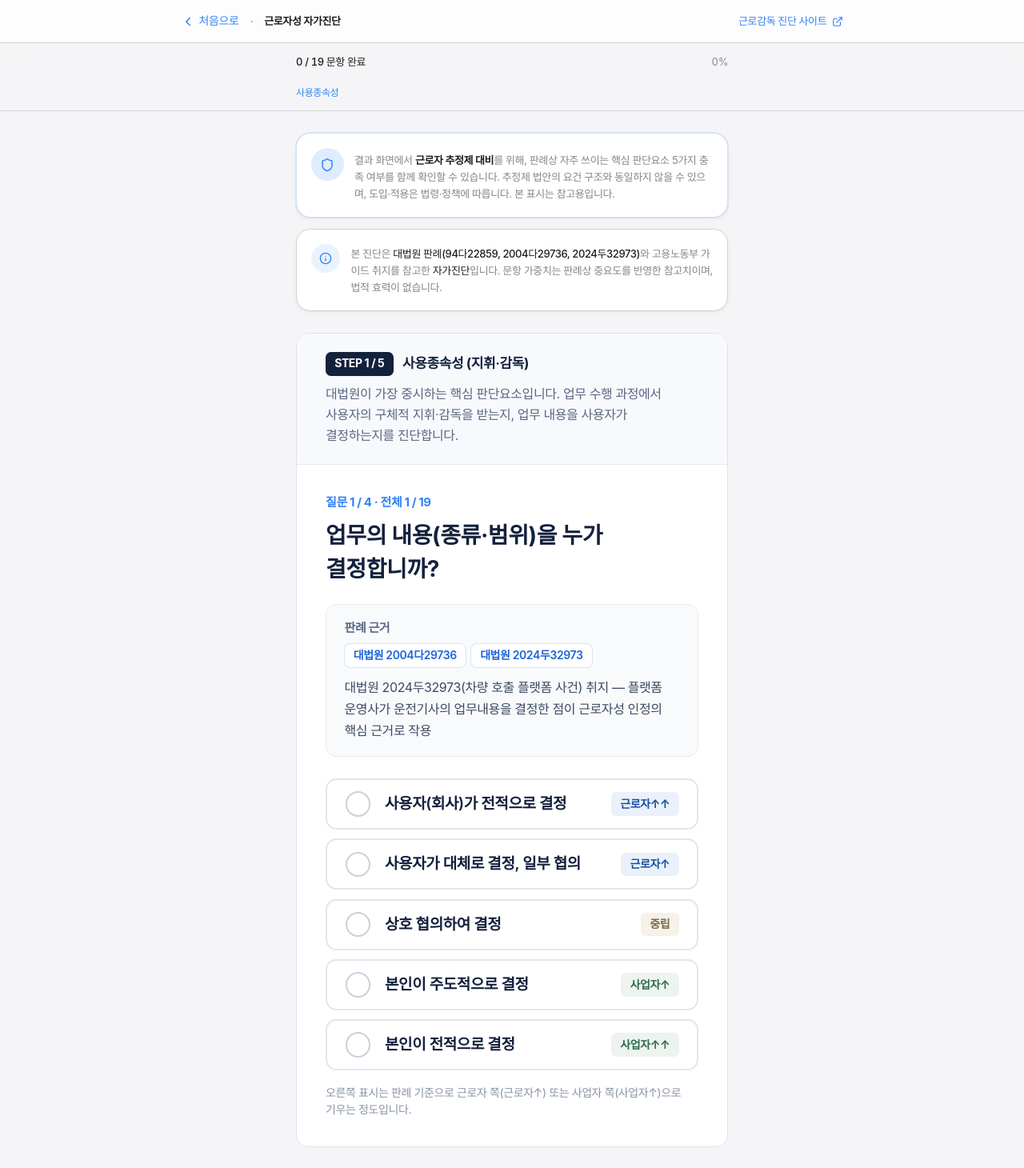
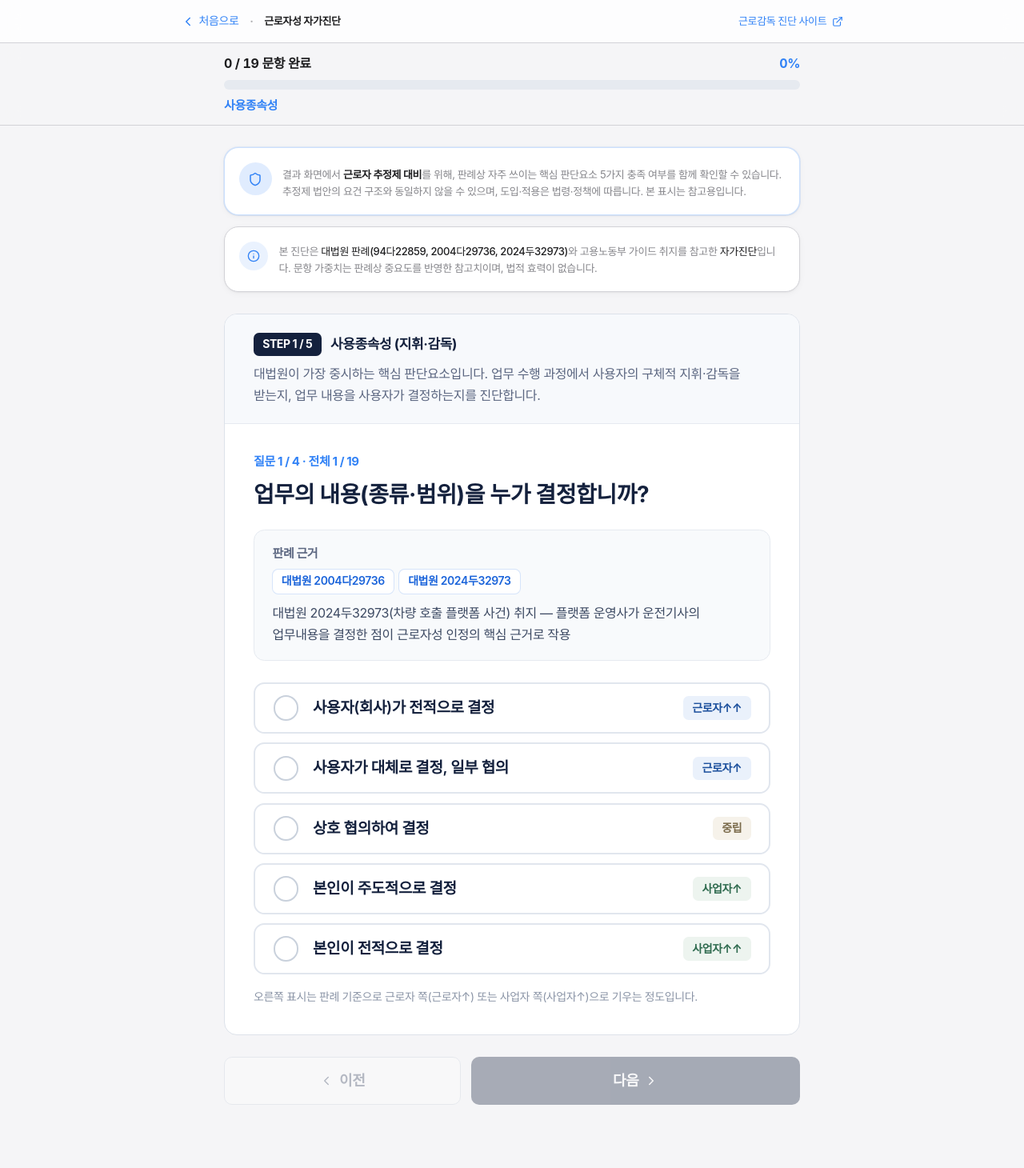
Before and after one commit to cdj44y-ui/worker-diagnosis-app, a React (Vite) app: page /diagnosis in a window 1280 px wide. Shown: the top 1460 px of the page at 80% size. Built offline with nearby package versions, Linux system fonts and the light colour scheme; no server answers.

Commit message:
design: 첫 화면 신뢰형 구성·진단 화면 가독성(넓은 본문·굵은 진행바·큰 버튼), 상담 페이지 유료 자문 안내

```diff
--- a/src/pages/ConsultPage.tsx
+++ b/src/pages/ConsultPage.tsx
@@ -37,7 +37,7 @@ export default function ConsultPage() {
       <div className="max-w-2xl mx-auto px-4 sm:px-5 pt-8 pb-16">
         <h1 className="text-[24px] sm:text-[28px] font-semibold text-apple-text tracking-tight mb-2">상담 신청</h1>
         <p className="text-[14px] text-apple-secondary leading-relaxed mb-6">
-          근로자성 판단·계약 구조 점검이 필요하시면 아래 폼을 남겨 주세요. 담당 노무사에게 바로 접수됩니다.
+          근로자성 판단·계약 구조 점검이 필요하시면 아래 폼을 남겨 주세요. 상담은 유료 자문으로 진행되며, 신청서를 확인한 뒤 일정과 비용을 안내드립니다. 일정에 따라 노무법인 위너스 소속의 경험 많은 노무사가 먼저 연락드릴 수 있습니다.
         </p>
 
         {score || grade ? (
--- a/src/pages/DiagnosisPage.tsx
+++ b/src/pages/DiagnosisPage.tsx
@@ -123,14 +123,14 @@ export default function DiagnosisPage() {
 
         {!isResult ? (
           <div className="border-b border-apple-border bg-apple-bg/95 backdrop-blur-md supports-[backdrop-filter]:bg-apple-bg/90">
-            <div className="max-w-lg mx-auto px-4 py-3">
+            <div className="max-w-2xl mx-auto px-4 py-3">
               <div className="flex justify-between items-baseline gap-2 mb-2 text-[13px]">
-                <span className="font-medium text-apple-text tabular-nums">
+                <span className="text-[16px] font-bold text-apple-text tabular-nums">
                   {answeredCount} / {totalQuestions} 문항 완료
                 </span>
-                <span className="text-apple-secondary tabular-nums hidden sm:inline">{progressPct}%</span>
+                <span className="text-[16px] font-bold text-brand-blue tabular-nums">{progressPct}%</span>
               </div>
-              <div className="h-0.5 bg-apple-bg rounded-full overflow-hidden mb-2">
+              <div className="h-2.5 bg-[#E6EAF0] rounded-full overflow-hidden mb-2">
                 <div
                   className="h-full bg-brand-blue rounded-full transition-all duration-500 ease-out"
                   style={{ width: `${progressPct}%` }}
@@ -143,7 +143,7 @@ export default function DiagnosisPage() {
                   animate={{ opacity: 1, y: 0 }}
                   exit={{ opacity: 0, y: -4 }}
                   transition={{ duration: 0.22 }}
-                  className="text-[12px] font-medium text-brand-blue text-center sm:text-left line-clamp-2 min-h-[2.5rem] sm:min-h-0"
+                  className="text-[15px] font-semibold text-brand-blue text-center sm:text-left line-clamp-2 min-h-[2.5rem] sm:min-h-0"
                 >
                   {categoryLineLabel}
                 </motion.p>
@@ -153,7 +153,7 @@ export default function DiagnosisPage() {
         ) : null}
       </header>
 
-      <div className="max-w-lg mx-auto px-4 pb-24 pt-6">
+      <div className="max-w-2xl mx-auto px-4 pb-24 pt-6">
         {!isResult ? (
           <>
             <InfoBanner />
@@ -220,7 +220,7 @@ export default function DiagnosisPage() {
                   type="button"
                   onClick={prevStep}
                   disabled={!canPrev}
-                  className="flex-1 flex items-center justify-center gap-1.5 py-3.5 min-h-[48px] rounded-full border border-apple-border bg-apple-surface text-apple-text text-[15px] font-medium transition-colors disabled:opacity-35 disabled:cursor-not-allowed hover:bg-apple-bg"
+                  className="flex-1 flex items-center justify-center gap-1.5 py-3.5 min-h-[56px] rounded-[10px] border-[1.5px] border-[#C9D1DC] bg-white text-[#3D4A63] text-[18px] font-bold transition-colors disabled:opacity-35 disabled:cursor-not-allowed hover:bg-apple-bg"
                 >
                   <ChevronLeft size={18} strokeWidth={2} />
                   이전
@@ -230,7 +230,7 @@ export default function DiagnosisPage() {
                   type="button"
                   onClick={nextStep}
                   disabled={!isCategoryComplete || (flow.kind === 'question' && flow.index >= totalQuestions - 1)}
-                  className="flex-[1.4] flex items-center justify-center gap-1.5 py-3.5 min-h-[48px] rounded-full bg-brand-blue text-white text-[15px] font-medium transition-colors disabled:opacity-35 disabled:cursor-not-allowed hover:bg-brand-blue-dark"
+                  className="flex-[1.4] flex items-center justify-center gap-1.5 py-3.5 min-h-[56px] rounded-[10px] bg-[#14213D] text-white text-[18px] font-bold transition-colors disabled:opacity-35 disabled:cursor-not-allowed hover:bg-brand-blue-dark"
                 >
                   다음
                   <ChevronRight size={18} strokeWidth={2} />
--- a/src/pages/LandingPage.tsx
+++ b/src/pages/LandingPage.tsx
@@ -1,28 +1,32 @@
 import AlertBanner from '../components/AlertBanner'
-import Hero from '../components/Hero'
+import TrustLanding from '../components/TrustLanding'
 import CrackdownStats from '../components/CrackdownStats'
-import LaborInspectionLinkCard from '../components/LaborInspectionLinkCard'
-import ConsultantProfile from '../components/ConsultantProfile'
 import IntroVideo from '../components/IntroVideo'
 import DisclaimerNotice from '../components/DisclaimerNotice'
+import LaborInspectionLinkCard from '../components/LaborInspectionLinkCard'
+import { Link } from 'react-router-dom'
 
-/** 소개·통계·상담 CTA — 진단 문항·판례 번호는 `/diagnosis`에서만 노출 */
+/** 2026-10-18 RISK119 신뢰형 구성 적용 */
 export default function LandingPage() {
   return (
-    <div className="min-h-screen bg-apple-bg">
+    <div className="min-h-screen bg-white">
       <AlertBanner />
-      <Hero />
-      <div className="max-w-3xl mx-auto px-4 pb-20">
-        <IntroVideo />
-        <div className="mb-10">
+      <TrustLanding />
+      <div className="border-t border-[#DDE2EA] py-16">
+        <div className="max-w-3xl mx-auto px-4">
+          <CrackdownStats />
+          <IntroVideo />
+          <div className="mb-10"><LaborInspectionLinkCard variant="landing" /></div>
           <DisclaimerNotice variant="landing" />
         </div>
-        <CrackdownStats />
-        <div className="mb-10">
-          <LaborInspectionLinkCard variant="landing" />
+      </div>
+      <section className="bg-[#14213D] py-16 text-center text-white md:py-[88px] [word-break:keep-all]">
+        <div className="mx-auto max-w-[1120px] px-6">
+          <h2 className="text-[30px] font-bold leading-[1.35] md:text-[36px]">감독 통지서가 오기 전에 확인하십시오</h2>
+          <p className="mt-2.5 text-[18px] text-[#C9D1E0]">무료 진단 · 회원가입 없음 · 약 5분<br />상담은 유료 자문으로 진행되며, 신청서 확인 후 일정과 비용을 안내드립니다.</p>
+          <Link to="/diagnosis" className="mt-9 inline-flex h-[60px] items-center justify-center rounded-[10px] bg-[#3182F6] px-8 text-[19px] font-bold text-white hover:bg-[#1B64DA]">무료로 진단 시작하기 →</Link>
         </div>
-        <ConsultantProfile />
-      </div>
+      </section>
     </div>
   )
 }
```
